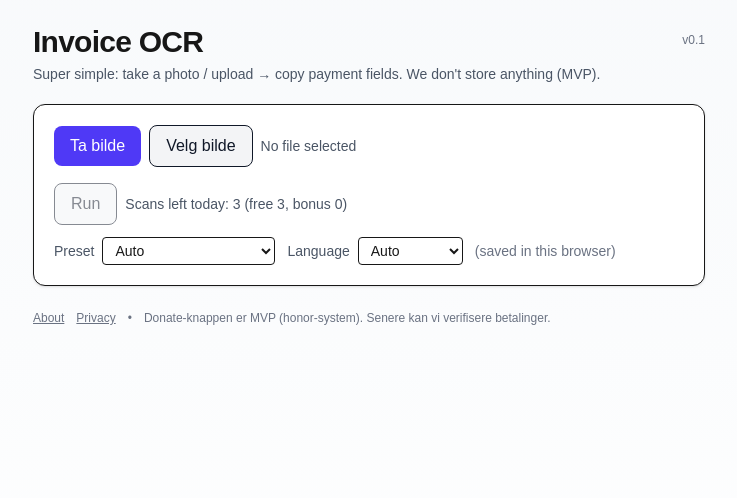
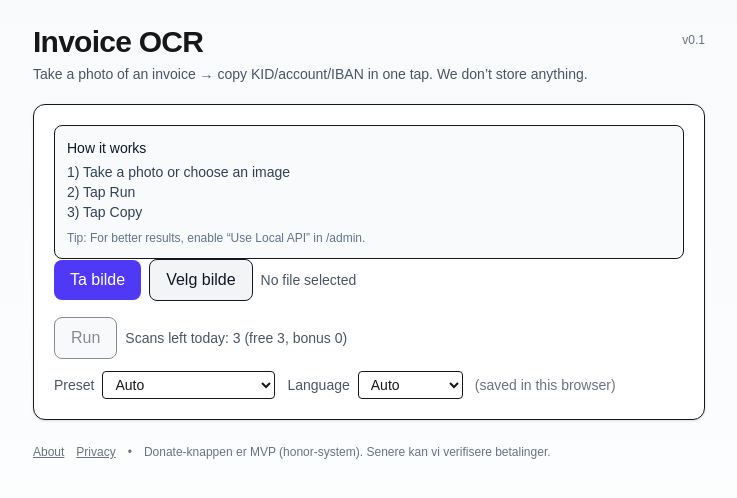
Before and after one commit to KjetilSv/invoice-ocr, a Next.js app: page /app in a window 1280 px wide. Shown: the top 498 px of the page, without its empty margins (271-1008 px from the left). Built offline with nearby package versions, Linux system fonts and the light colour scheme.

Commit message:
UX: clearer tagline + howto + copied toast

```diff
--- a/src/app/app/page.tsx
+++ b/src/app/app/page.tsx
@@ -81,6 +81,7 @@ export default function Home() {
   const [loading, setLoading] = useState(false);
   const [resp, setResp] = useState<Resp | null>(null);
   const [statusLine, setStatusLine] = useState<string | null>(null);
+  const [toast, setToast] = useState<string | null>(null);
   const [prefs, setPrefs] = useState<Prefs>({ preset: 'auto', lang: 'auto' });
   const [aiEnabled, setAiEnabled] = useState(false);
   const [useLocalApi, setUseLocalApi] = useState(false);
@@ -106,12 +107,19 @@ export default function Home() {
     const no = {
       chooseImage: 'Velg bilde',
       title: 'Invoice OCR',
-      tagline: 'Super enkel: ta bilde / last opp → copy betalingsfelt. Vi lagrer ingenting (MVP).',
+      tagline: 'Ta bilde av en faktura → få KID/konto/IBAN klart til kopiering. Vi lagrer ingenting.',
       noFile: 'Ingen fil valgt',
       runAI: 'Kjør (AI)',
       runFree: 'Kjør',
       running: 'Kjører…',
       scansLeft: 'Scans igjen i dag',
+      howtoTitle: 'Slik bruker du den',
+      howto1: '1) Ta bilde eller velg bilde',
+      howto2: '2) Trykk Kjør',
+      howto3: '3) Trykk Kopier',
+      advanced: 'Avansert',
+      tipBetter: 'Tips: For bedre treff kan du aktivere "Use Local API" i /admin.',
+      copied: 'Kopiert',
       preset: 'Preset',
       language: 'Språk',
       saved: '(lagres i denne browseren)',
@@ -140,12 +148,19 @@ export default function Home() {
     const en = {
       chooseImage: 'Choose image',
       title: 'Invoice OCR',
-      tagline: "Super simple: take a photo / upload → copy payment fields. We don't store anything (MVP).",
+      tagline: 'Take a photo of an invoice → copy KID/account/IBAN in one tap. We don’t store anything.',
       noFile: 'No file selected',
       runAI: 'Run (AI)',
       runFree: 'Run',
       running: 'Running…',
       scansLeft: 'Scans left today',
+      howtoTitle: 'How it works',
+      howto1: '1) Take a photo or choose an image',
+      howto2: '2) Tap Run',
+      howto3: '3) Tap Copy',
+      advanced: 'Advanced',
+      tipBetter: 'Tip: For better results, enable “Use Local API” in /admin.',
+      copied: 'Copied',
       preset: 'Preset',
       language: 'Language',
       saved: '(saved in this browser)',
@@ -304,6 +319,8 @@ export default function Home() {
   async function copy(s: string | null) {
     if (!s) return;
     await navigator.clipboard.writeText(s);
+    setToast(t.copied);
+    window.setTimeout(() => setToast(null), 1200);
   }
 
 
@@ -376,7 +393,21 @@ export default function Home() {
           <div className="hidden sm:block text-xs text-gray-500 mt-2">v0.1</div>
         </div>
 
+        {toast ? (
+          <div className="mt-3 inline-flex items-center gap-2 text-sm bg-emerald-50 border border-emerald-200 text-emerald-800 px-3 py-1.5 rounded-lg">
+            {toast}
+          </div>
+        ) : null}
+
         <div className="mt-5 p-4 sm:p-5 border bg-white rounded-xl shadow-sm">
+          <div className="p-3 rounded-lg bg-slate-50 border">
+            <div className="text-sm font-medium text-slate-900">{t.howtoTitle}</div>
+            <div className="mt-1 text-sm text-slate-700">{t.howto1}</div>
+            <div className="text-sm text-slate-700">{t.howto2}</div>
+            <div className="text-sm text-slate-700">{t.howto3}</div>
+            {!useLocalApi ? <div className="mt-2 text-xs text-slate-500">{t.tipBetter}</div> : null}
+          </div>
+
           <div className="flex flex-wrap gap-2 items-center">
             {/* Camera capture input (mobile tends to open camera UI) */}
             <input
```
